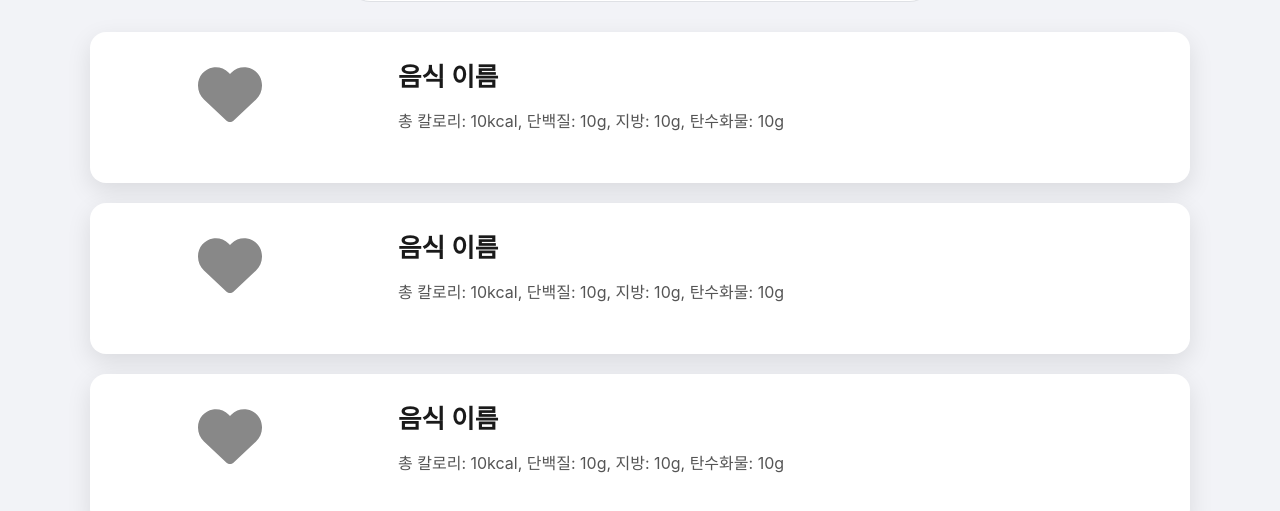
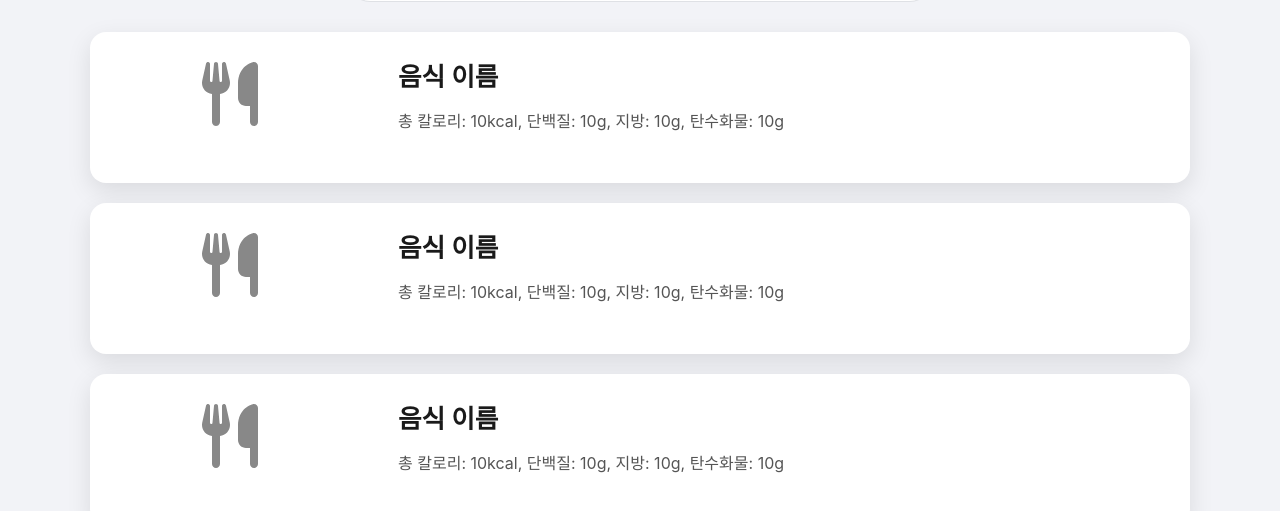
Before and after one commit to LGCNS-CalLog/CalLog_Front, a React (Vite) app: page /foodInfo in a window 1280 px wide. Shown: the part 130-641 px from the top of the page. Built offline with nearby package versions, Linux system fonts and the light colour scheme; no server answers.

Commit message:
foodinfo page change icon

```diff
--- a/src/components/FoodInfoCard/FoodInfoCard.jsx
+++ b/src/components/FoodInfoCard/FoodInfoCard.jsx
@@ -10,6 +10,8 @@
   faHeart as faSolidHeart,
   faHeart as faRegularHeart,
 } from "@fortawesome/free-solid-svg-icons"; // faHeart (빈 하트) 가져오기
+
+import { faUtensils } from "@fortawesome/free-solid-svg-icons"; // 🍽️ 음식 아이콘
 
 import { FontAwesomeIcon } from "@fortawesome/react-fontawesome";
 import Modal from "../Modal/Modal";
@@ -229,15 +231,9 @@
           <ThumbnailIcon>
             {/* 조건에 따라 다른 아이콘 표시 */}
             {isScrapped ? (
-              <FontAwesomeIcon
-                icon={faSolidHeart}
-                style={{ color: "#e74c3c" }}
-              /> // 채운 하트
+              <FontAwesomeIcon icon={faUtensils} style={{ color: "#5a6fd8" }} />
             ) : (
-              <FontAwesomeIcon
-                icon={faRegularHeart}
-                style={{ color: "#888" }}
-              /> // 빈 하트
+              <FontAwesomeIcon icon={faUtensils} style={{ color: "#888888" }} />
             )}
           </ThumbnailIcon>
         </ThumbnailWrapper>
```
